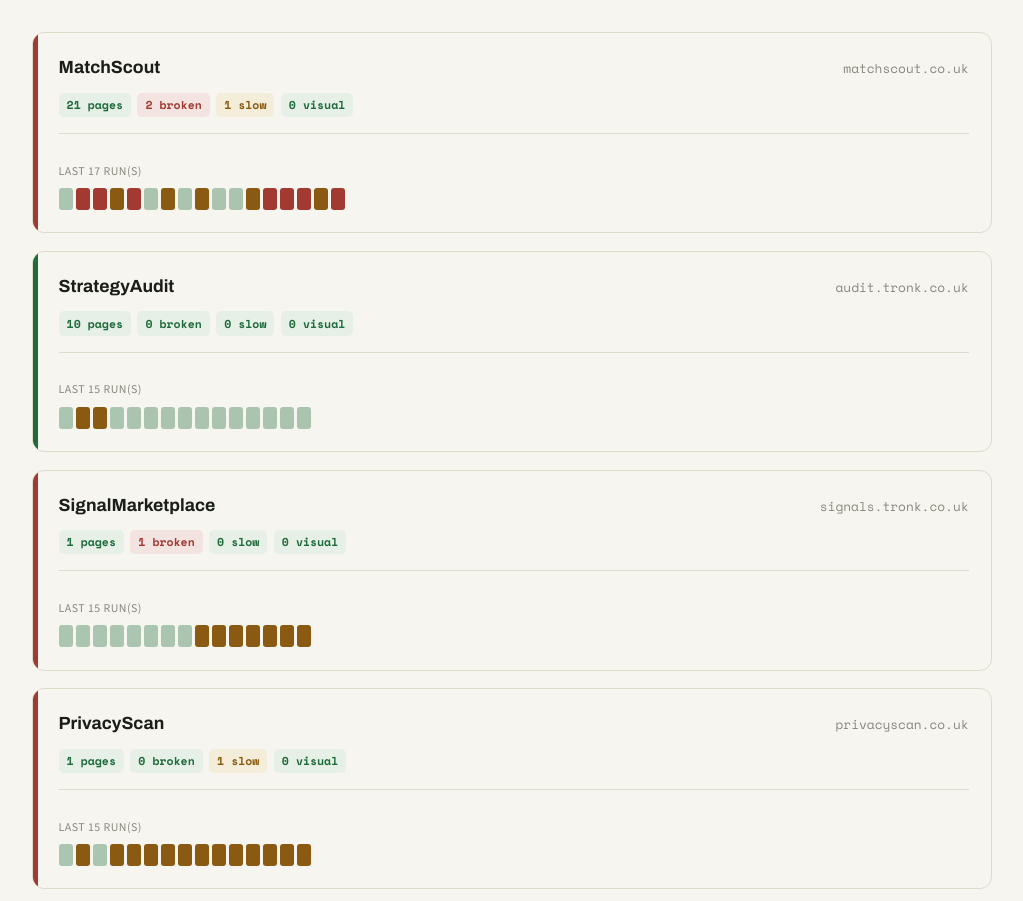
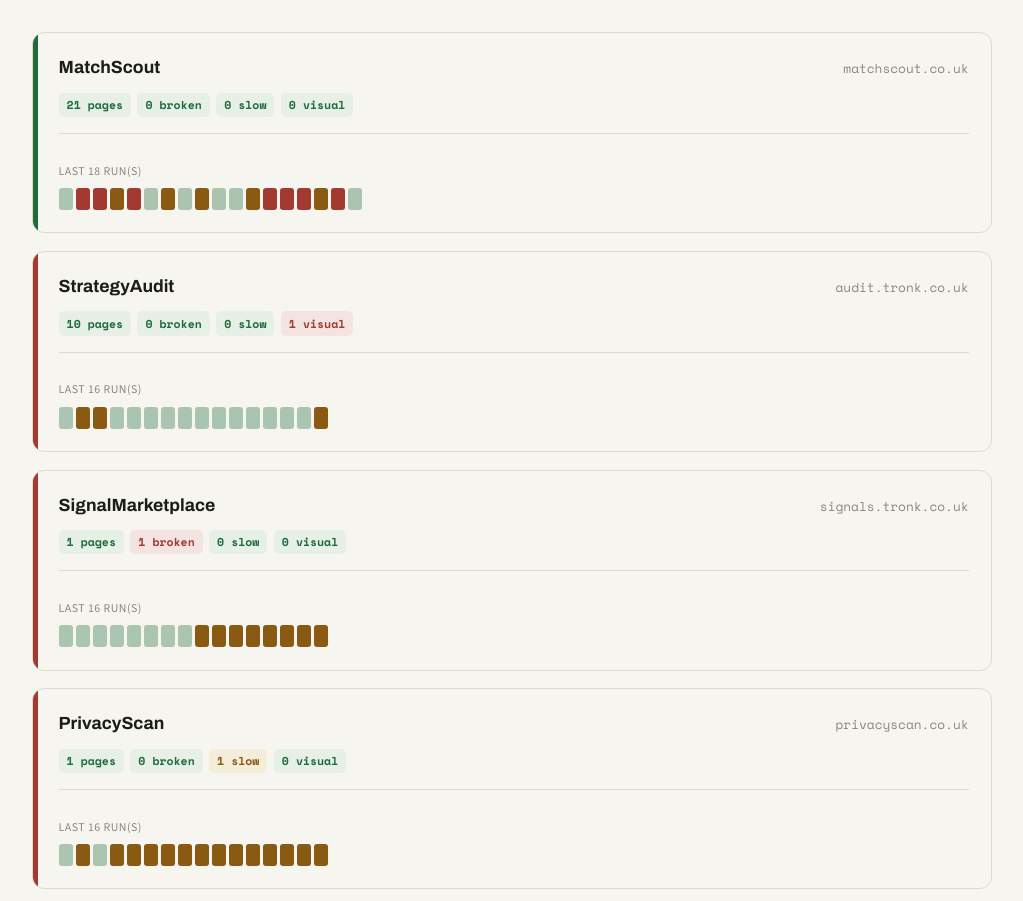
Before and after one commit to timeyinallout-cloud/sitewatch, a plain HTML site: page index.html in a window 1280 px wide. Shown: the part 375-1276 px from the top of the page, without its empty margins (128-1151 px from the left). Drawn offline with nearby package versions, Linux system fonts and the light colour scheme.

Commit message:
sitewatch: dashboard update (2026-11-16T17:12:02Z)

```diff
--- a/index.html
+++ b/index.html
@@ -98,33 +98,33 @@
     <p class="lede">This page is rebuilt automatically by the same weekly sweep that checks
       every site &mdash; no manual step keeps it current.</p>
     <div class="meta-row">
-      <span><b>Last run</b> <span class="mono">20261109T174018Z</span></span>
-      <span><b>Runs recorded</b> 17</span>
+      <span><b>Last run</b> <span class="mono">20261116T171114Z</span></span>
+      <span><b>Runs recorded</b> 18</span>
       <span><b>Schedule</b> Mondays 07:00 UTC</span>
     </div>
     <div class="stats">
       <div class="stat"><div class="n">4</div><div class="l">sites watched</div></div>
       <div class="stat"><div class="n">33</div><div class="l">pages crawled</div></div>
-      <div class="stat bad"><div class="n">5</div><div class="l">open issue(s)</div></div>
+      <div class="stat bad"><div class="n">3</div><div class="l">open issue(s)</div></div>
     </div>
   </header>
 
   <div class="sites">
 
 
-    <div class="site" style="--stripe: var(--bad)">
+    <div class="site" style="--stripe: var(--good)">
       <div class="site-head">
         <h2>MatchScout</h2>
         <a class="url mono" href="https://matchscout.co.uk">matchscout.co.uk</a>
       </div>
       <div class="badges">
         <span class="badge good">21 pages</span>
-        <span class="badge bad">2 broken</span>
-        <span class="badge warn">1 slow</span>
+        <span class="badge good">0 broken</span>
+        <span class="badge good">0 slow</span>
         <span class="badge good">0 visual</span>
       </div>
       <div class="trend">
-        <p class="lbl">Last 17 run(s)</p>
+        <p class="lbl">Last 18 run(s)</p>
 
         <div class="trend-row">
 
@@ -179,13 +179,16 @@
           <div class="trend-cell bad"
                title="20261109T174018Z: 3 issue(s)"></div>
 
+          <div class="trend-cell good"
+               title="20261116T171114Z: 0 issue(s)"></div>
+
         </div>
 
       </div>
     </div>
 
 
-    <div class="site" style="--stripe: var(--good)">
+    <div class="site" style="--stripe: var(--bad)">
       <div class="site-head">
         <h2>StrategyAudit</h2>
         <a class="url mono" href="https://audit.tronk.co.uk">audit.tronk.co.uk</a>
@@ -194,10 +197,10 @@
         <span class="badge good">10 pages</span>
         <span class="badge good">0 broken</span>
         <span class="badge good">0 slow</span>
-        <span class="badge good">0 visual</span>
+        <span class="badge bad">1 visual</span>
       </div>
       <div class="trend">
-        <p class="lbl">Last 15 run(s)</p>
+        <p class="lbl">Last 16 run(s)</p>
 
         <div class="trend-row">
 
@@ -246,6 +249,9 @@
           <div class="trend-cell good"
                title="20261109T174018Z: 0 issue(s)"></div>
 
+          <div class="trend-cell warn"
+               title="20261116T171114Z: 1 issue(s)"></div>
+
         </div>
 
       </div>
@@ -264,7 +270,7 @@
         <span class="badge good">0 visual</span>
       </div>
       <div class="trend">
-        <p class="lbl">Last 15 run(s)</p>
+        <p class="lbl">Last 16 run(s)</p>
 
         <div class="trend-row">
 
@@ -313,6 +319,9 @@
           <div class="trend-cell warn"
                title="20261109T174018Z: 1 issue(s)"></div>
 
+          <div class="trend-cell warn"
+               title="20261116T171114Z: 1 issue(s)"></div>
+
         </div>
 
       </div>
@@ -331,7 +340,7 @@
         <span class="badge good">0 visual</span>
       </div>
       <div class="trend">
-        <p class="lbl">Last 15 run(s)</p>
+        <p class="lbl">Last 16 run(s)</p>
 
         <div class="trend-row">
 
@@ -380,6 +389,9 @@
           <div class="trend-cell warn"
                title="20261109T174018Z: 1 issue(s)"></div>
 
+          <div class="trend-cell warn"
+               title="20261116T171114Z: 1 issue(s)"></div>
+
         </div>
 
       </div>
```
Also changed, not shown: 1 other file.
